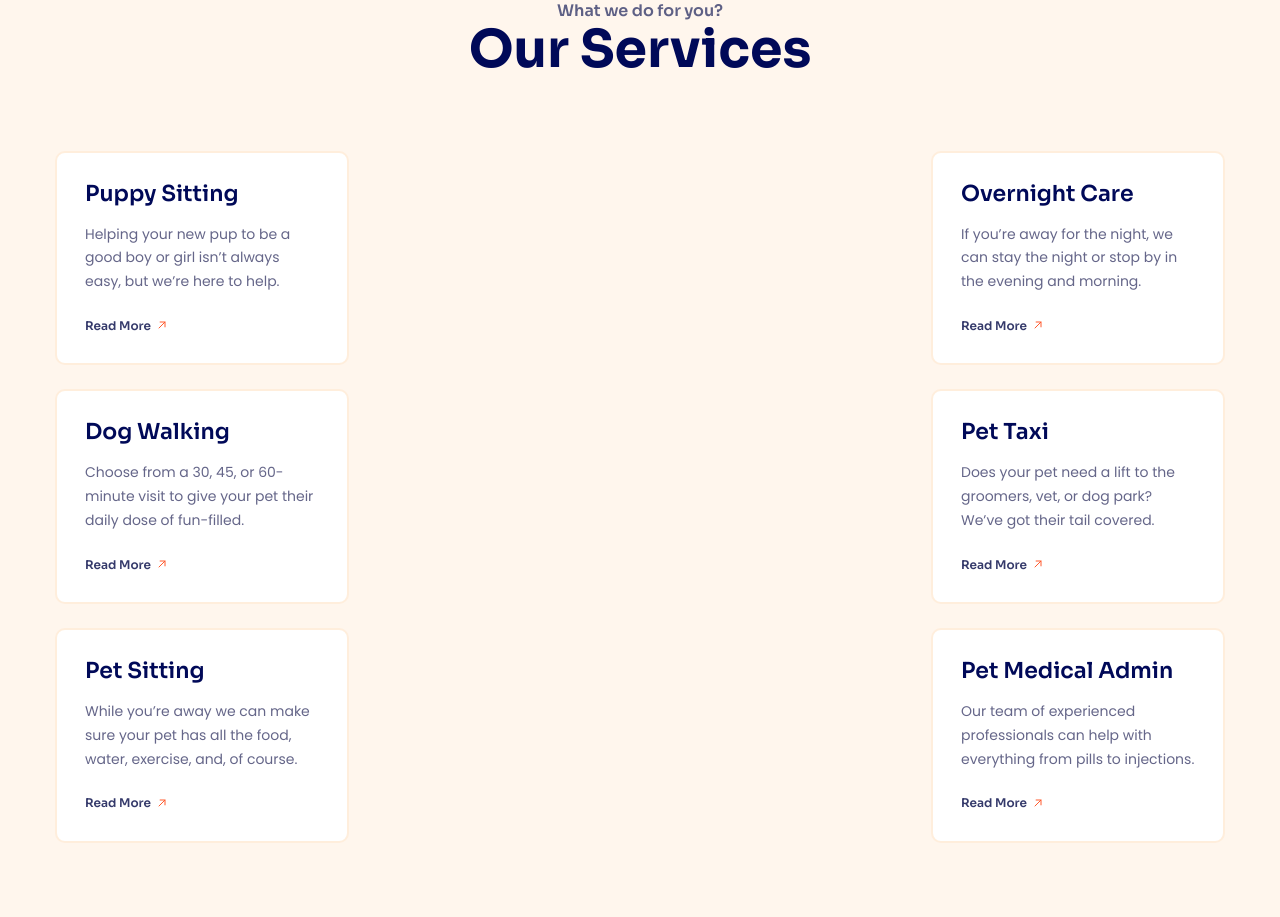
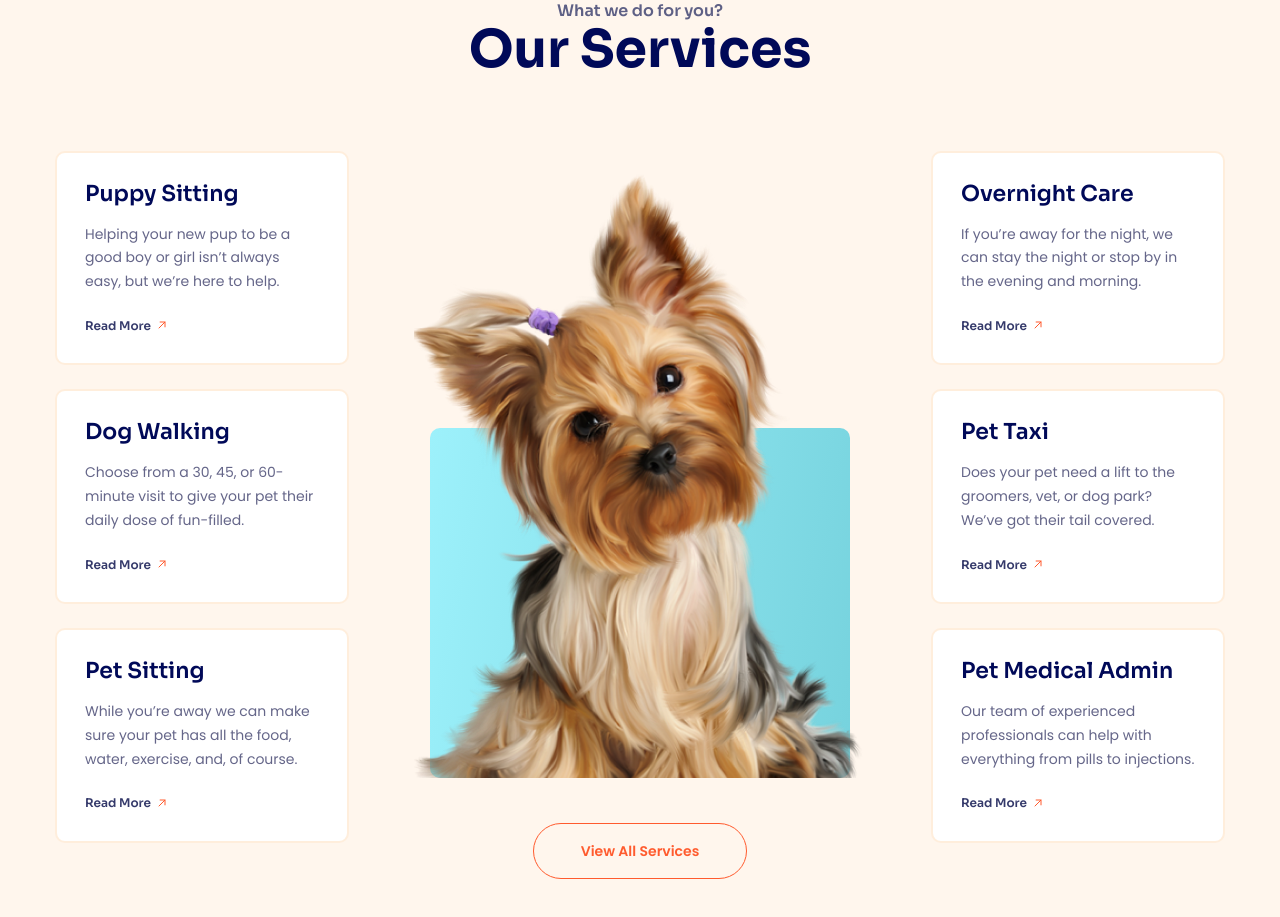
Before and after one commit to congtruc410/htmlcss-project-04, a plain HTML site: page index.html in a window 1280 px wide. Shown: the part 2363-3280 px from the top of the page. Drawn offline with Linux system fonts and the light colour scheme.

Commit message:
Service 2

```diff
--- a/assets/css/styles.css
+++ b/assets/css/styles.css
@@ -588,6 +588,7 @@ button {
 
 .service__body {
   display: grid;
+  column-gap: 65px;
   grid-template-columns: auto 1fr auto;
   margin-top: 70px;
 }
@@ -632,3 +633,38 @@ button {
   content: url("../img/arrow-up-right.svg");
   margin: 1px 0 0 5px;
 }
+
+.service__media {
+  position: relative;
+  margin-top: 18px;
+}
+
+.service__media::after {
+  content: "";
+  position: absolute;
+  height: 350px;
+  left: 16px;
+  right: 16px;
+  bottom: 0;
+  background: linear-gradient(100deg, #9df1fb 0%, #73d0db 108.14%);
+  border-radius: 10px;
+}
+
+.service__img {
+  position: relative;
+  z-index: 1;
+  display: block;
+  width: 100%;
+}
+
+.service__cta-wrap {
+  display: flex;
+  justify-content: center;
+  margin-top: 45px;
+}
+
+.service__cia {
+  min-width: 214px;
+  color: #ff5b2e;
+  border-color: currentColor;
+}
--- a/index.html
+++ b/index.html
@@ -440,7 +440,20 @@
                 <a href="#!" class="service-item__more"> Read More </a>
               </article>
             </div>
-            <div class="service__column"></div>
+
+            <div class="service__column">
+              <figure class="service__media">
+                <img
+                  src="./assets/img/service-01.png"
+                  alt=""
+                  class="service__img"
+                />
+              </figure>
+              <div class="service__cta-wrap">
+                <a href="#!" class="btn service__cia"> View All Services </a>
+              </div>
+            </div>
+
             <div class="service__column">
               <!-- Service item 4 -->
               <article class="service-item">
```
Also changed, not shown: assets/img/service-01.png (added).
